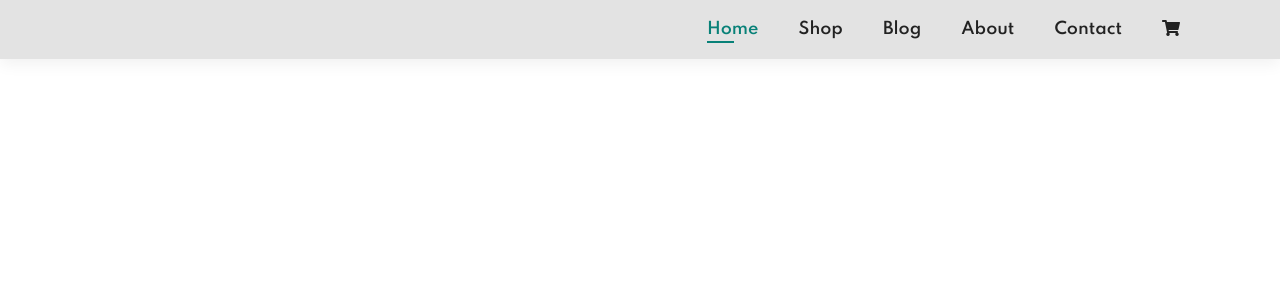
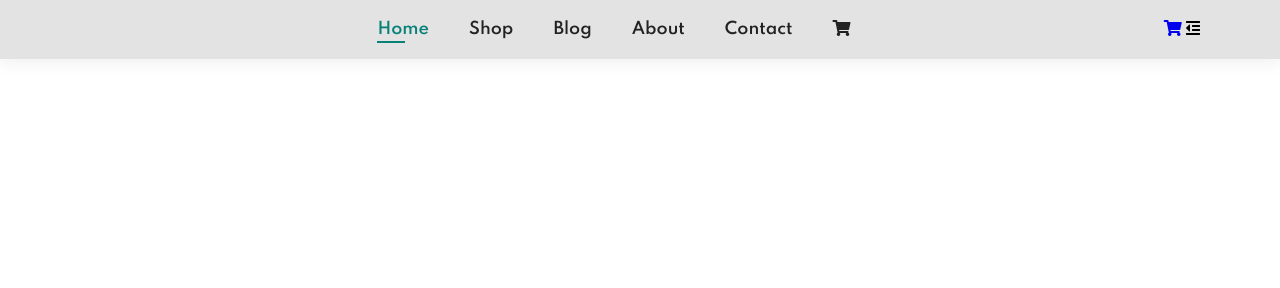
Before and after one commit to Ravins-katiyar/E-commerce-Website, a plain HTML site: page index.html in a window 1280 px wide. Shown: the top 288 px of the page. Drawn offline with Linux system fonts and the light colour scheme.

Commit message:
Update index.html

```diff
--- a/index.html
+++ b/index.html
@@ -24,8 +24,13 @@
                     <li><a href = "blog.html">Blog</a></li>
                     <li><a href="about.html">About</a></li>
                     <li><a href = "contact.html">Contact</a></li>
-                    <li><a href = "cart.html"><i class="fa fa-shopping-cart" aria-hidden="true"></i></a></li>
+                    <li id="lg-bag"><a href = "cart.html"><i class="fa fa-shopping-cart" aria-hidden="true"></i></a></li>
+                    <a href="#" id="close"><i class = "far fa-times"></i></a>
                 </ul>
+            </div>
+            <div id = "mobile">
+                <a href = "cart.html"><i class="fa fa-shopping-cart" aria-hidden="true"></i></a>
+                <i id="bar" class="fas fa-outdent"></i>
             </div>
         </section>
 
```
